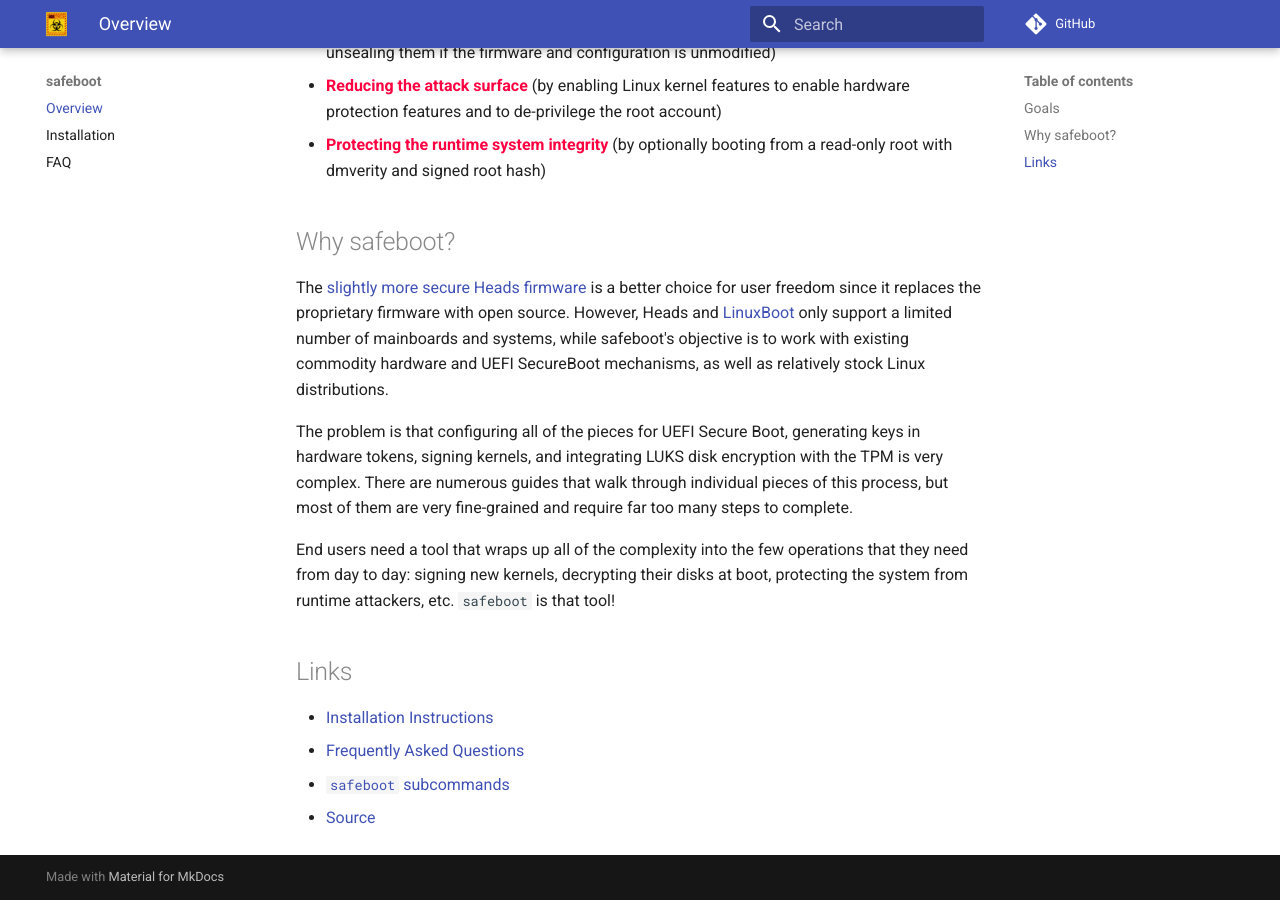
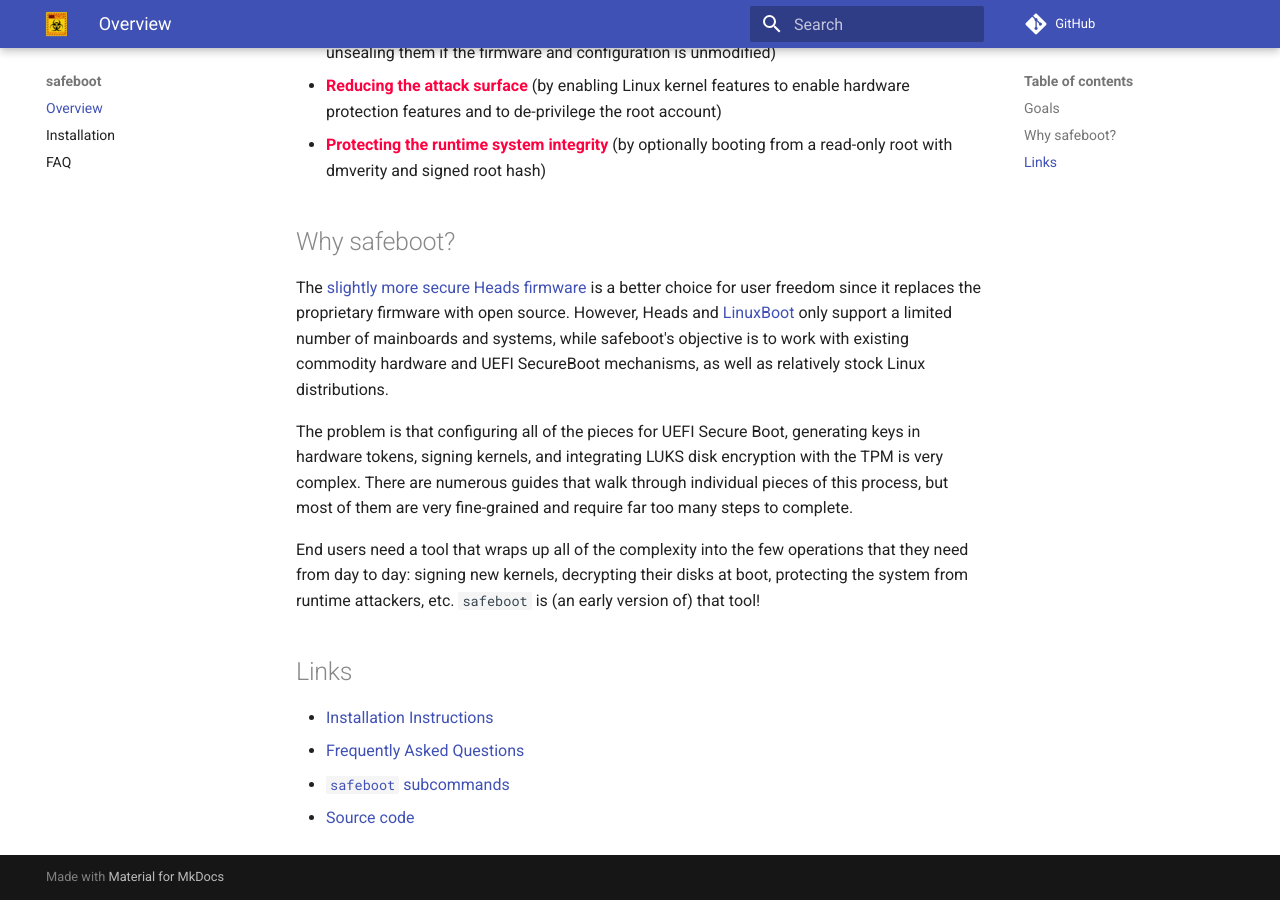
Before and after one commit to osresearch/safeboot, an MkDocs documentation site: the page built from docs/index.md, in a window 1280 px wide and 900 px high, scrolled down 873 px. Built offline with MkDocs 1.6.1 and Material for MkDocs 9.7.7, drawn with Linux system fonts in a browser that asks for light colours; comment, search, counter and statistics services are not loaded.

Commit message:
index: correct link for safeboot

```diff
--- a/docs/index.md
+++ b/docs/index.md
@@ -31,11 +31,11 @@
 End users need a tool that wraps up all of the complexity into the few
 operations that they need from day to day: signing new kernels,
 decrypting their disks at boot, protecting the system from runtime
-attackers, etc. `safeboot` is that tool!
+attackers, etc. `safeboot` is (an early version of) that tool!
 
 ## Links
 
 * [Installation Instructions](install.md)
 * [Frequently Asked Questions](faq.md)
 * [`safeboot` subcommands](safeboot.md)
-* [Source](https://github.com/osresesearch/safeboot)
+* [Source code](https://github.com/osresearch/safeboot)
```
